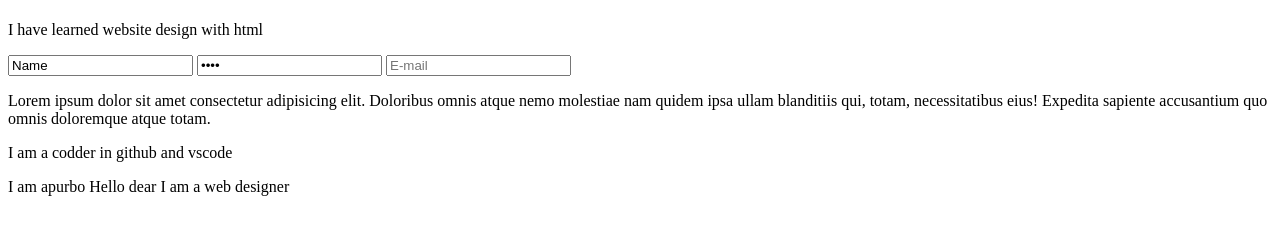
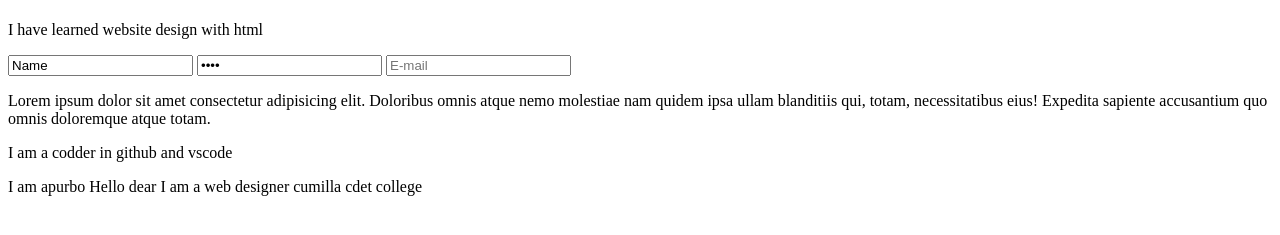
Before and after one commit to apurbosisir820/Second-website, a plain HTML site: page index.html in a window 1280 px wide. Shown: the part 59-294 px from the top of the page. Drawn offline with Linux system fonts and the light colour scheme.

Commit message:
Update index.html

```diff
--- a/index.html
+++ b/index.html
@@ -16,5 +16,6 @@
     <span>I am apurbo</span>
     Hello dear
     I am a web designer
+   cumilla cdet college
 </body>
 </html>
```
